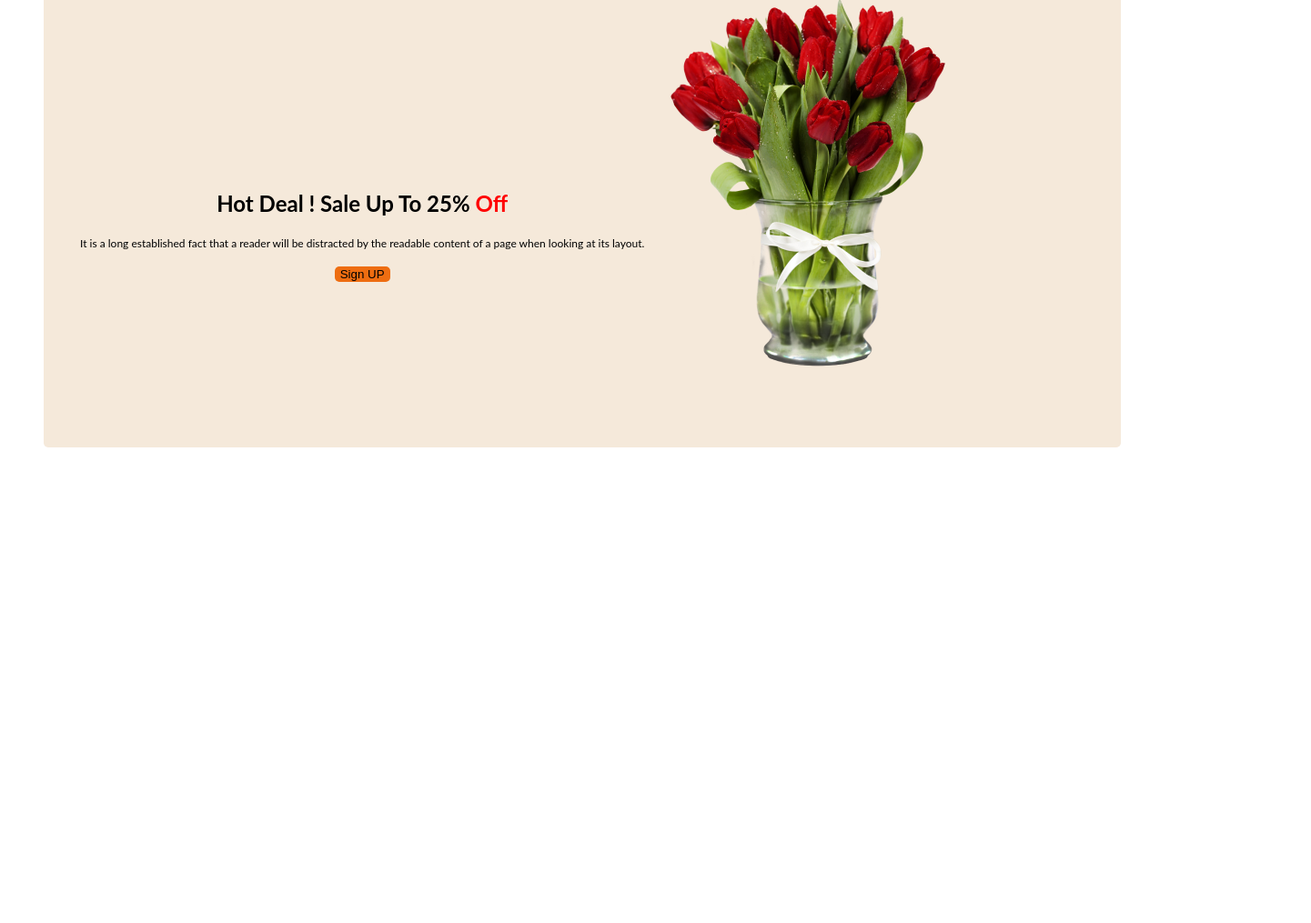
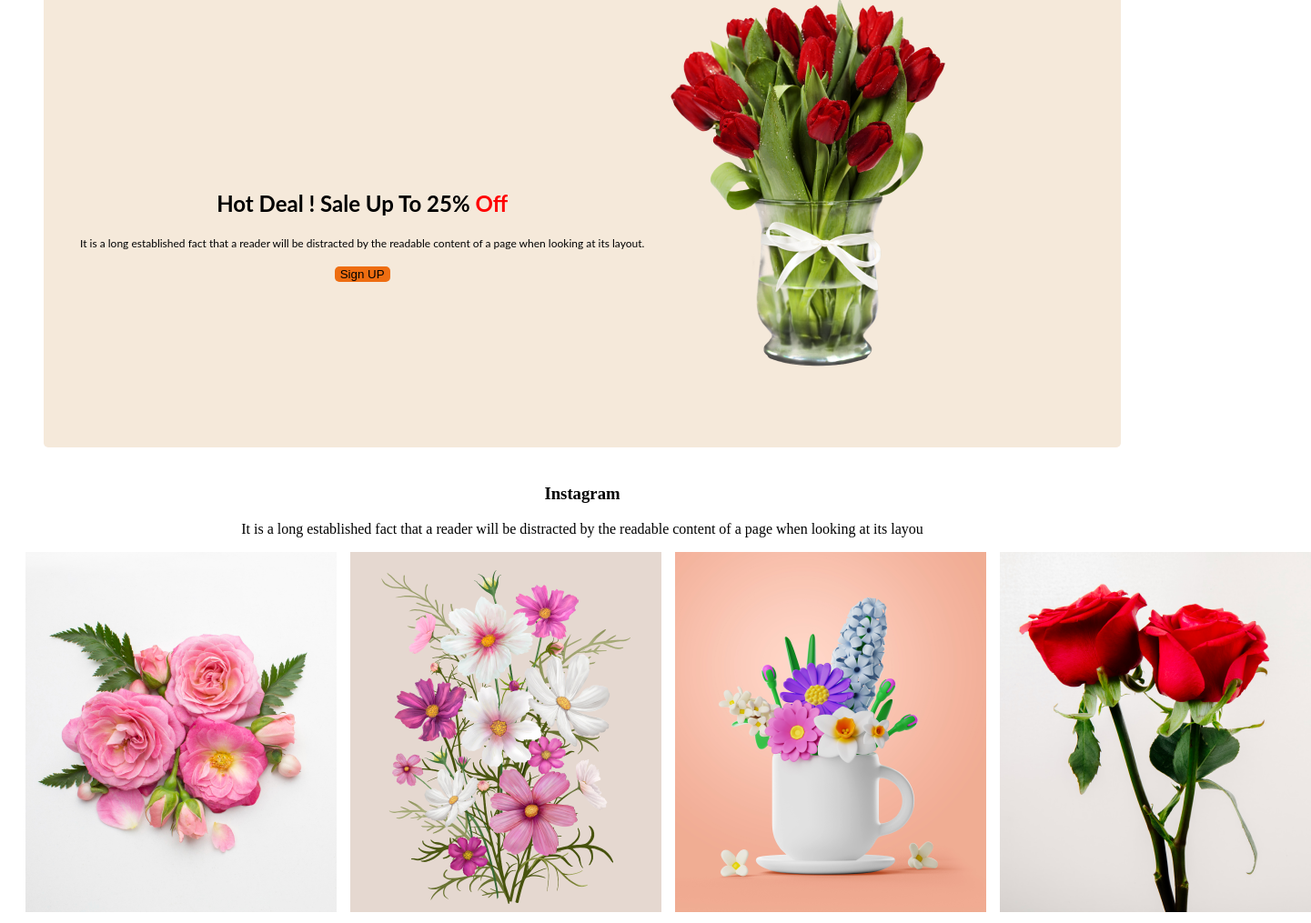
Before and after one commit to ShakiraMorium/My-flower-shop, a plain HTML site: page index.html in a window 1280 px wide. Shown: the part 955-1970 px from the top of the page at 91% size, 1441 px wide, since content can reach past the window. Before the commit the page ends 1487 px from the top, so only its background shows below. Drawn offline with Linux system fonts and the light colour scheme.

Commit message:
media section added

```diff
--- a/index.html
+++ b/index.html
@@ -47,6 +47,19 @@
             </div>
         </div>
     </section>
+    <!-- media section -->
+    <section>
+        <div class="media">
+            <h3>Instagram</h3>
+            <p>It is a long established fact that a reader will be distracted by the readable content of a page when looking at its layou</p>
+        </div>
+        <div class="media-img">
+            <div class=""><img src="./images/Flower 01.png" alt=""></div>
+            <div class=""><img src="./images/Rectangle 4 (1).png" alt=""></div>
+            <div class=""><img src="./images/Rectangle 5.png" alt=""></div>
+            <div class=""><img src="./images/Rectangle 6.png" alt=""></div>
+        </div>
+    </section>
 
     </main>
 </body>
--- a/style.css
+++ b/style.css
@@ -88,3 +88,15 @@
     border-radius: 5px;
 
 }
+.media{
+    text-align: center;
+}
+.media-img{
+    display: flex;
+    align-items: center;
+    justify-content: space-between;
+    gap:15px;
+    margin-left: 20px;
+
+
+}
```
